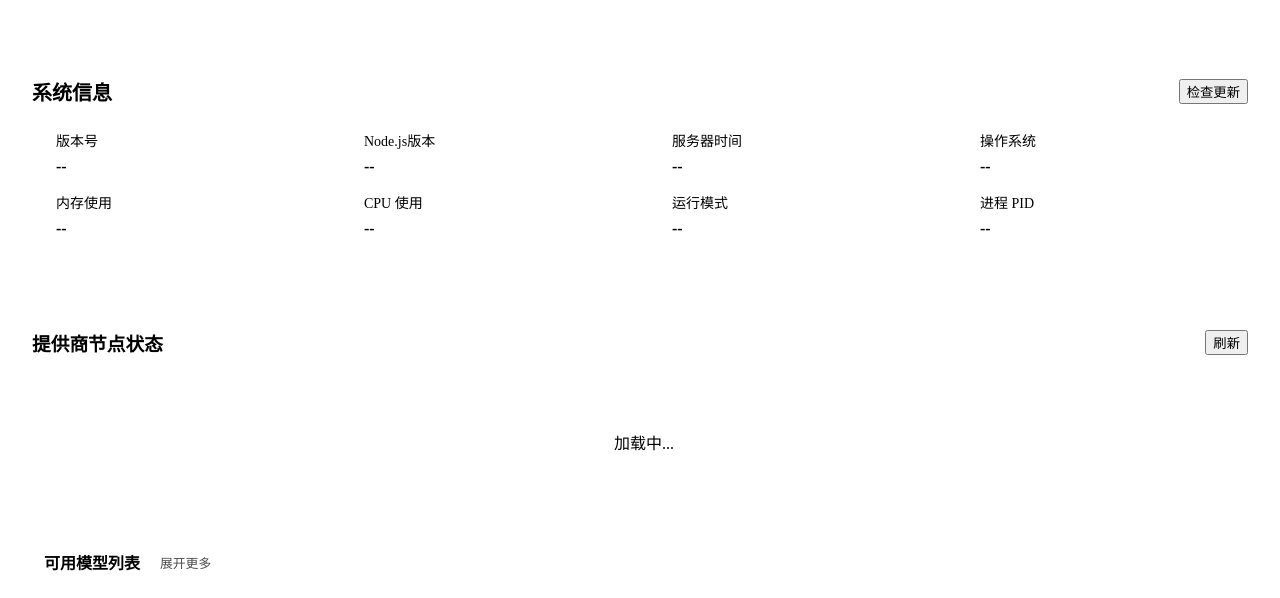
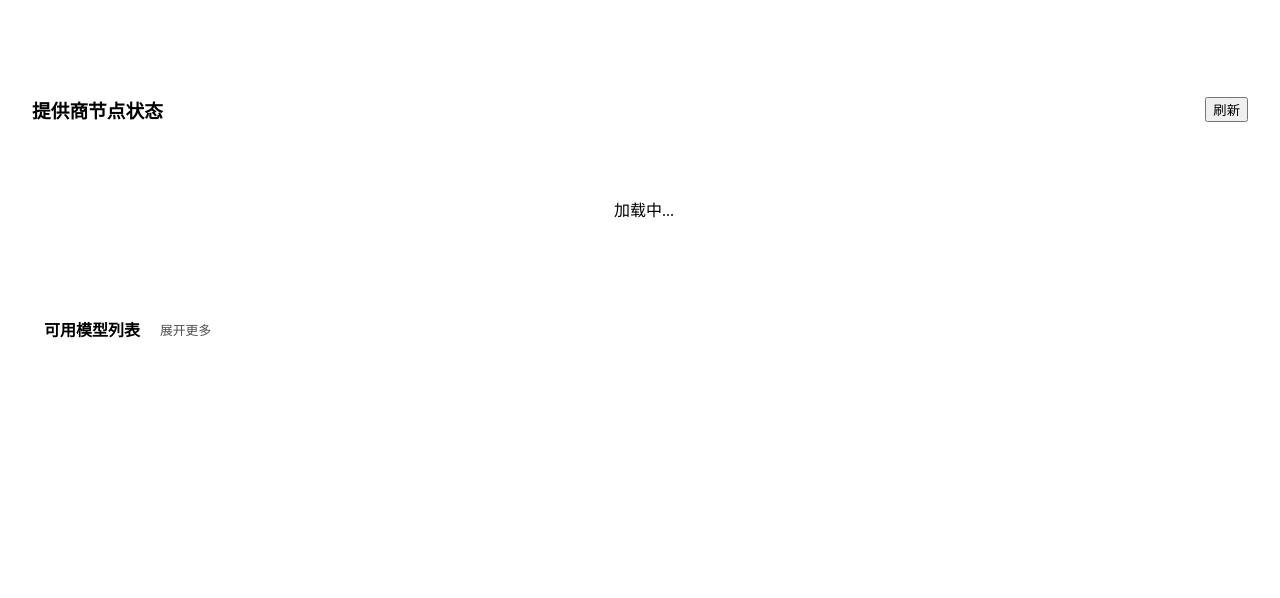
Before and after one commit to inimemail/nuro-al2api, a website: page static/components/section-dashboard.html in a window 1280 px wide. Shown: the part 207-805 px from the top of the page. Drawn offline with Linux system fonts and the light colour scheme; files that its build step writes are made by us from their sources.

Commit message:
fix:隐藏系统信息

```diff
--- a/static/components/section-dashboard.html
+++ b/static/components/section-dashboard.html
@@ -17,7 +17,7 @@
     </div>
 
     <!-- System Information Panel -->
-    <div class="system-info-panel">
+    <div class="system-info-panel" style="display: none;">
         <div class="system-info-header">
             <h3 data-i18n="dashboard.systemInfo">系统信息</h3>
             <div class="update-controls">
```
